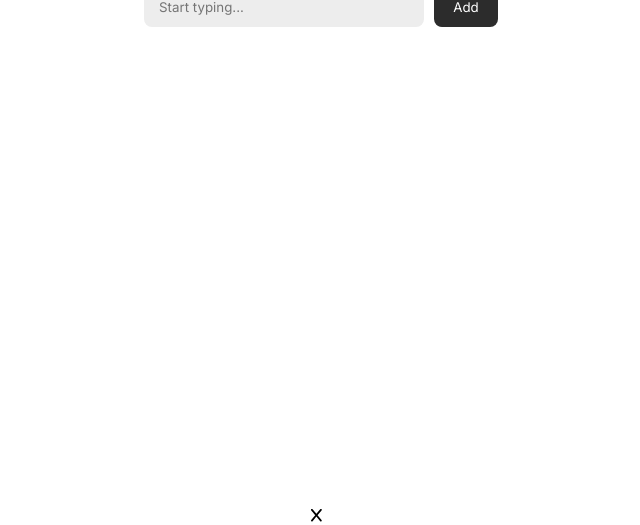
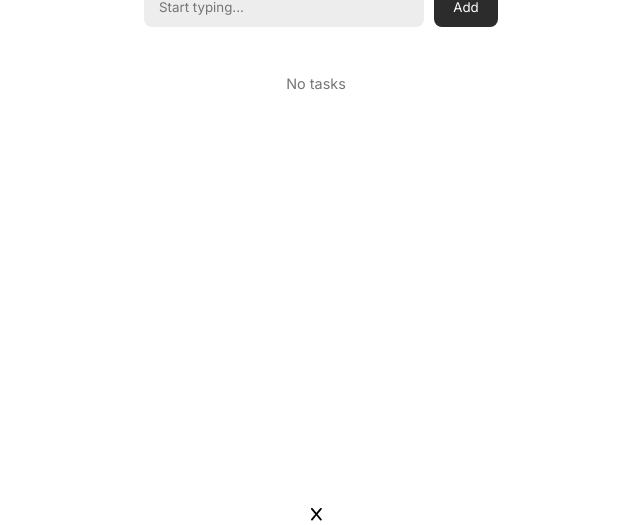
Before and after one commit to jenvuong/react-to-do-list, a React (Vite) app in the folder react-to-do-list/: page / in a window 1280 px wide. Shown: the part 251-776 px from the top of the page, without its empty margins (324-964 px from the left). Built offline with nearby package versions, Linux system fonts and the light colour scheme.

Commit message:
added local storage

```diff
--- a/react-to-do-list/src/App.jsx
+++ b/react-to-do-list/src/App.jsx
@@ -4,7 +4,16 @@ import { ToDoForm } from "./ToDoForm";
 import { ToDoList } from "./ToDoList";
 
 export default function App () {
-  const [toDoArray, setToDoArray] = useState([])
+  const [toDoArray, setToDoArray] = useState(() => {
+    const localValue = localStorage.getItem("ITEMS")
+    if (localValue == null) return []
+
+    return JSON.parse(localValue)
+  })
+
+  useEffect(() => {
+    localStorage.setItem('ITEMS', JSON.stringify(toDoArray))
+  }, [toDoArray])
 
   function addToDo (newItem) {
     setToDoArray(currentArray => {
--- a/react-to-do-list/src/ToDoList.jsx
+++ b/react-to-do-list/src/ToDoList.jsx
@@ -6,6 +6,7 @@ export function ToDoList ({ list, deleteToDo, toggle }) {
     return (
       <>
         <ul className="list">
+          {list.length === 0 && "No tasks"}
           {list.map(todo => {
             return (
               <ToDoItem
--- a/react-to-do-list/src/styles.css
+++ b/react-to-do-list/src/styles.css
@@ -8,7 +8,7 @@
     --dark-text: #1e1e1e;
     --light-green: #E5F0E0;
     --dark-green: #B7D0AB;
-    --btn-hover: #4d4d4d;
+    --btn-hover: #e2e2e2;
 }
 
 * {
@@ -75,6 +75,8 @@ p {
     scrollbar-width: none;
     overflow-y: auto;
     width: 100%;
+    color: var(--text);
+    font-size: .9rem;
 }
 
 .list-item {
@@ -111,7 +113,7 @@ p {
 .btn:hover {
     cursor: pointer;
     background-color: var(--btn-hover);
-    color: var(--grey);
+    color: var(--black);
 }
 
 .clear-btn {
```
